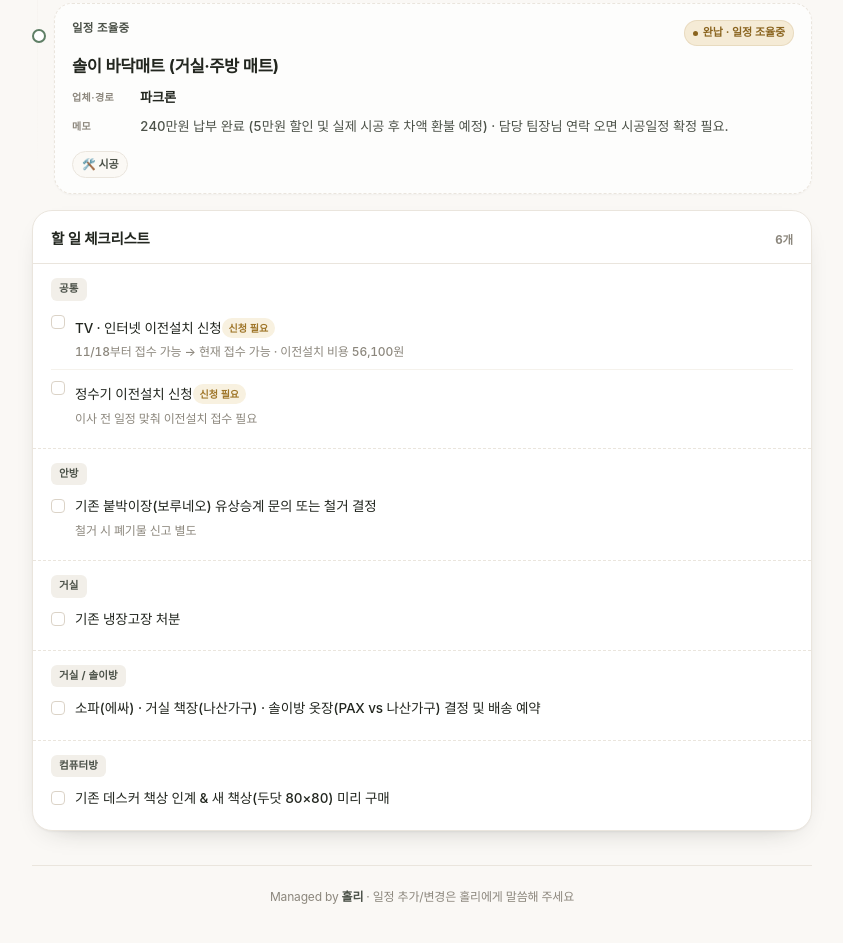
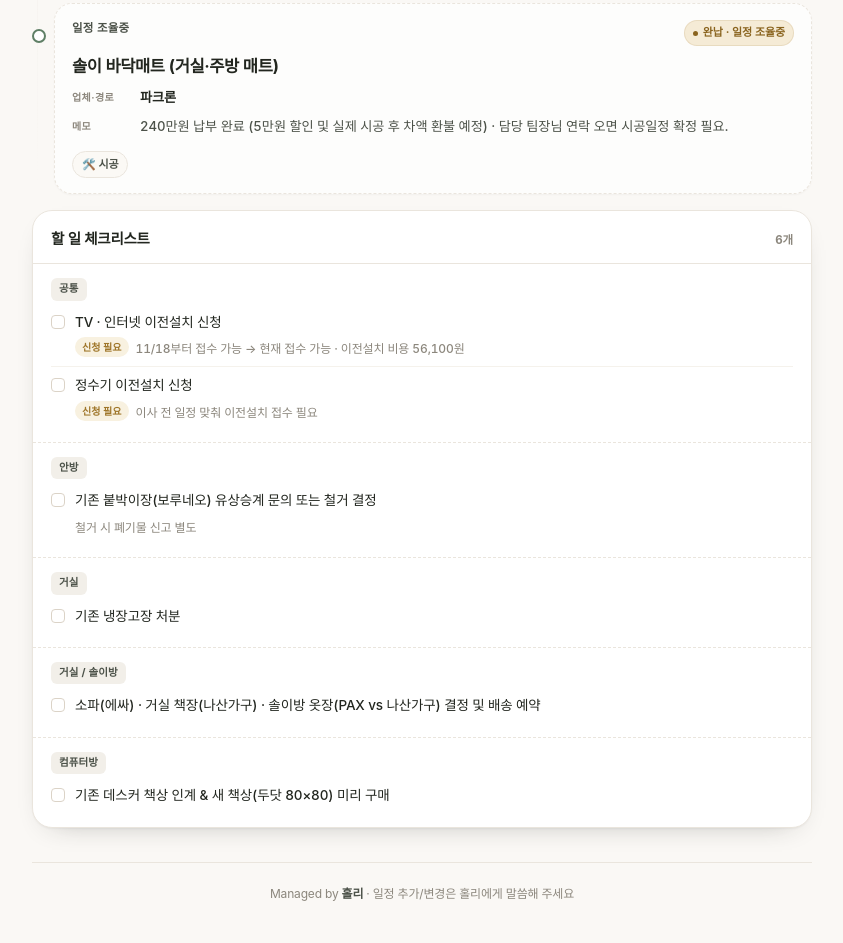
Before and after one commit to hollyslog/moving, a plain HTML site: page index.html in a window 1280 px wide. Shown: the part 2936-3879 px from the top of the page, without its empty margins (218-1061 px from the left). Drawn offline with Linux system fonts and the light colour scheme; a web font is replaced by a local one.

Commit message:
체크리스트 상태 배지 레이아웃 정리

```diff
--- a/index.html
+++ b/index.html
@@ -322,11 +322,15 @@
     letter-spacing:-0.01em;
   }
   .todo-st{
-    display:inline-block;margin:6px 0 0;padding:2px 7px;border-radius:999px;
+    display:inline-block;flex:none;padding:2px 7px;border-radius:999px;
     background:var(--amber-soft);color:var(--amber);
-    font-size:10px;font-weight:750;letter-spacing:0;vertical-align:1px;
+    font-size:10px;font-weight:750;letter-spacing:0;line-height:1.6;
   }
-  .todo-row .nt{display:block;margin-top:3px;font-size:12px;color:var(--muted);font-weight:450}
+  .todo-row .nt{
+    display:flex;align-items:flex-start;gap:7px;flex-wrap:wrap;
+    margin-top:4px;font-size:12px;color:var(--muted);font-weight:450;
+  }
+  .todo-row .nt .nm{flex:1;min-width:0;padding-top:2px}
 
   .empty{
     margin-top:16px;padding:34px 20px;text-align:center;
@@ -733,10 +737,14 @@
     var body = rooms.map(function(r){
       return '<div class="todo-group"><span class="room">' + r + '</span>' +
         groups[r].map(function(c){
+          var meta = (c.status || c.memo)
+            ? '<span class="nt">' +
+                (c.status ? '<span class="todo-st">' + c.status + '</span>' : '') +
+                (c.memo ? '<span class="nm">' + c.memo + '</span>' : '') +
+              '</span>'
+            : '';
           return '<div class="todo-row"><span class="box" aria-hidden="true"></span>' +
-            '<span class="tx">' + c.text +
-            (c.status ? '<span class="todo-st">' + c.status + '</span>' : '') +
-            (c.memo ? '<span class="nt">' + c.memo + '</span>' : '') + '</span></div>';
+            '<span class="tx">' + c.text + meta + '</span></div>';
         }).join("") + '</div>';
     }).join("");
     todoHost.innerHTML =
```
